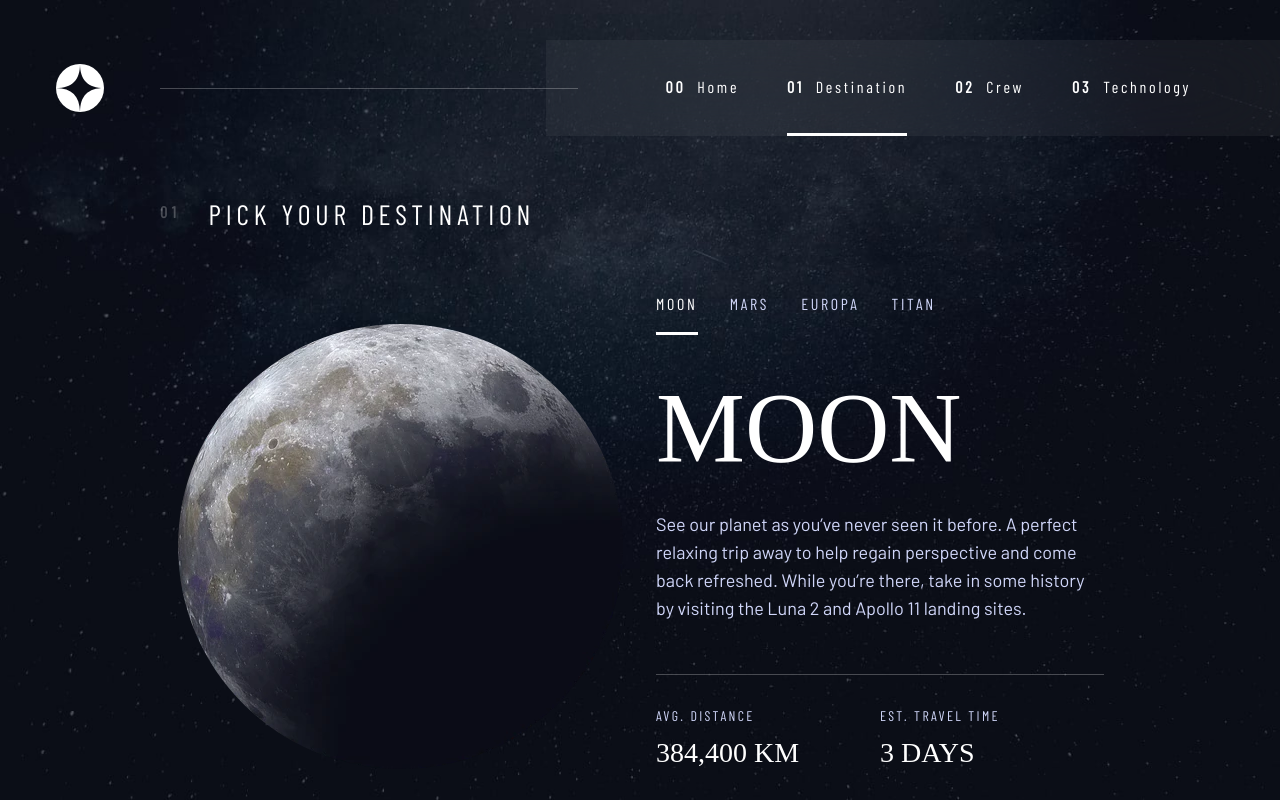
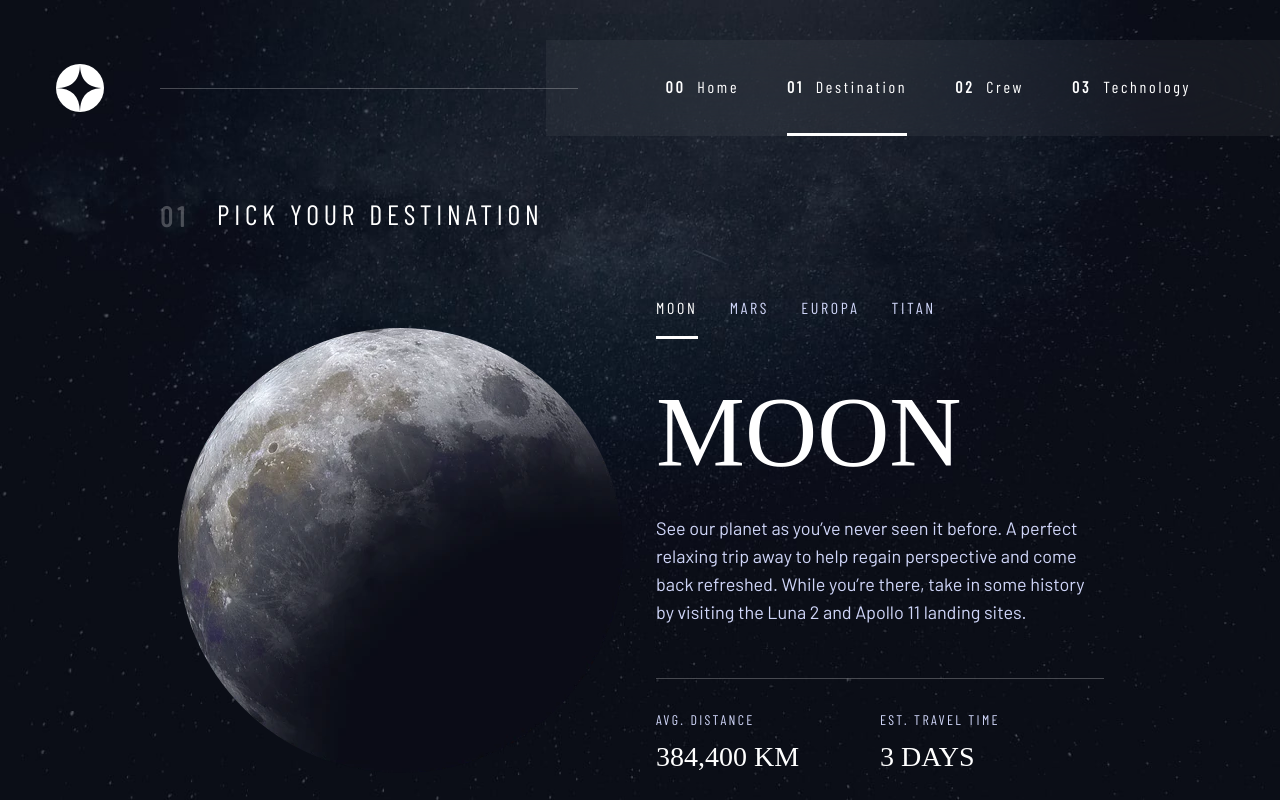
Before and after one commit to mohamednehad450/space-tourism-website, a Next.js app: page /destination in a window 1280 px wide. Built offline with nearby package versions, Linux system fonts and the light colour scheme; a web font is replaced by a local one.

Commit message:
fix: Fix Header

```diff
--- a/components/shared/Header.tsx
+++ b/components/shared/Header.tsx
@@ -7,8 +7,8 @@ const Header: FC<{ title: string, prefix: string }> = ({ prefix, title }) => {
 
 
     return (
-        <span className='sm:text-start font-h5 text-[28px] tracking-[4.7px] leading-8 text-white flex sm:justify-start justify-center gap-7'>
-            <span className='font-bold opacity-25 text-[15px] sm:text-base'>{prefix}</span>
+        <span className='sm:text-start font-h5 text-[28px] tracking-[4.7px] leading-8 text-white flex sm:justify-start justify-center lg:gap-7 gap-4 '>
+            <span className='font-bold opacity-25 text-[15px] sm:text-[20px] lg:text-[28px]'>{prefix}</span>
             <H5>{title}</H5>
         </span>
     )
```
